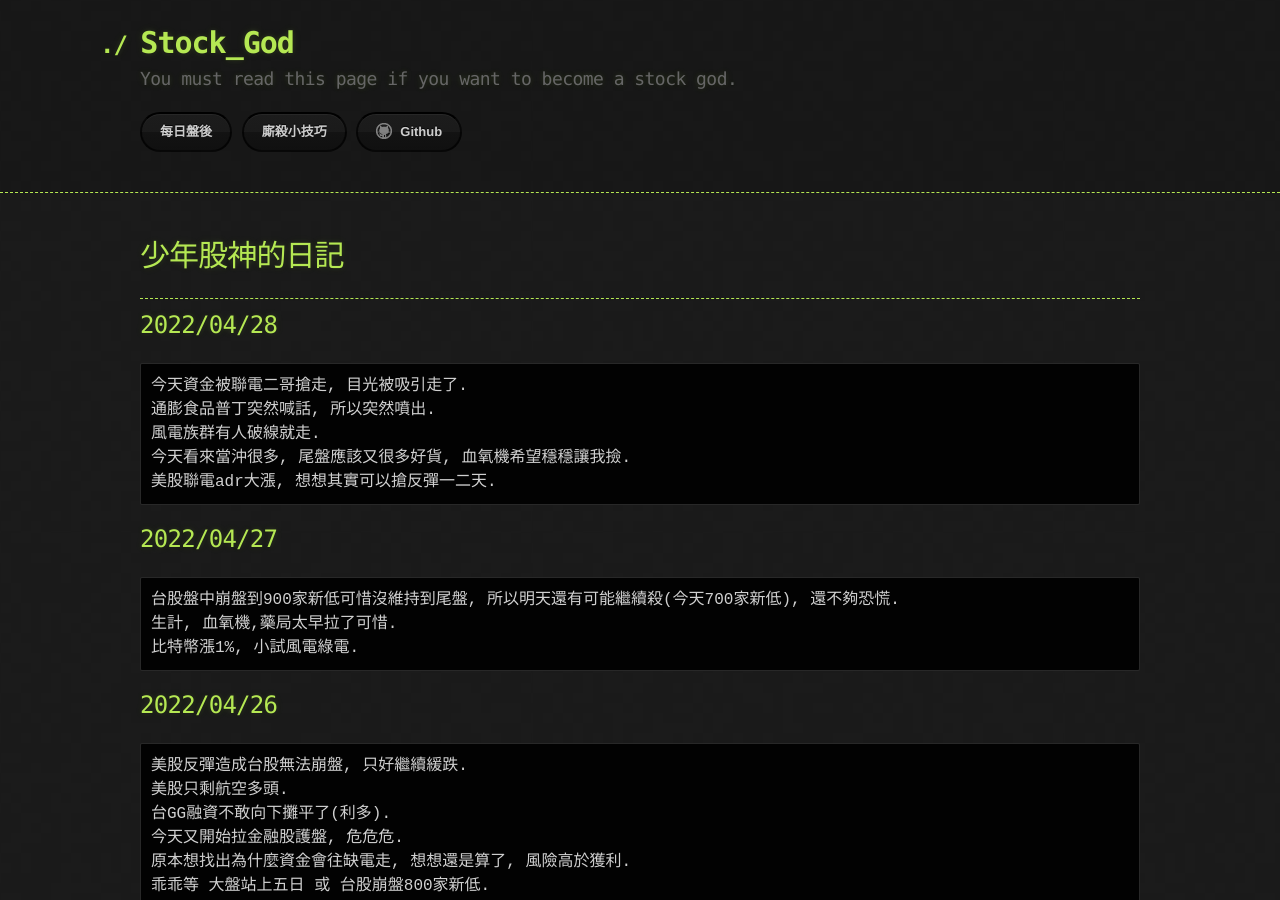
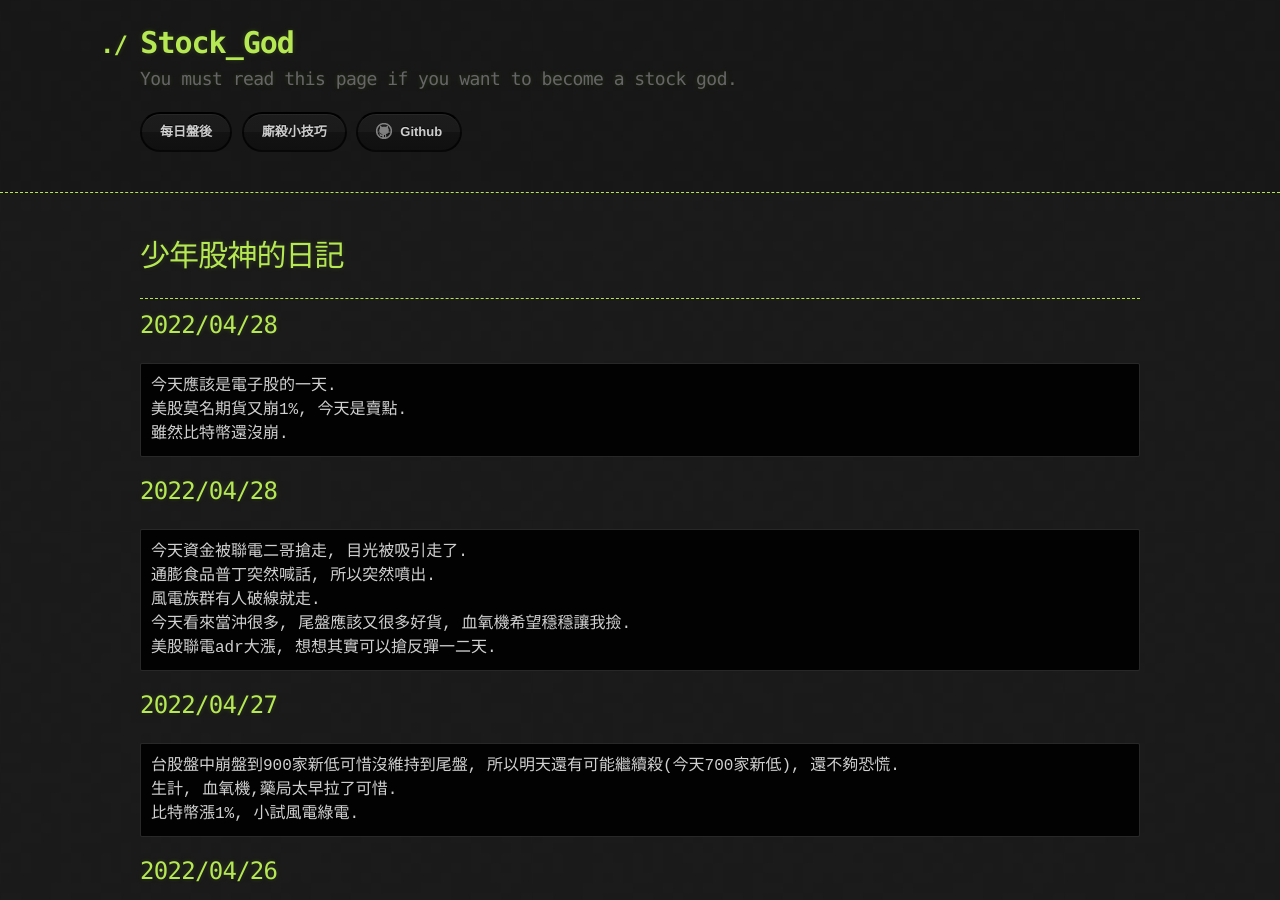
Before and after one commit to lepg5487/Stock_God, a Jekyll site: the page built from index.md, in a window 1280 px wide and 900 px high. Built offline with Jekyll 4.4.1, drawn with Linux system fonts in a browser that asks for light colours; our own code applies the rules of GitHub Pages for plain Markdown files.

Commit message:
Update index.md

````diff
--- a/index.md
+++ b/index.md
@@ -5,6 +5,13 @@ layout: testlayouts
 # 少年股神的日記
 
 ---
+
+## 2022/04/28
+```
+今天應該是電子股的一天.
+美股莫名期貨又崩1%, 今天是賣點.
+雖然比特幣還沒崩.
+```
 
 ## 2022/04/28
 ```
````
